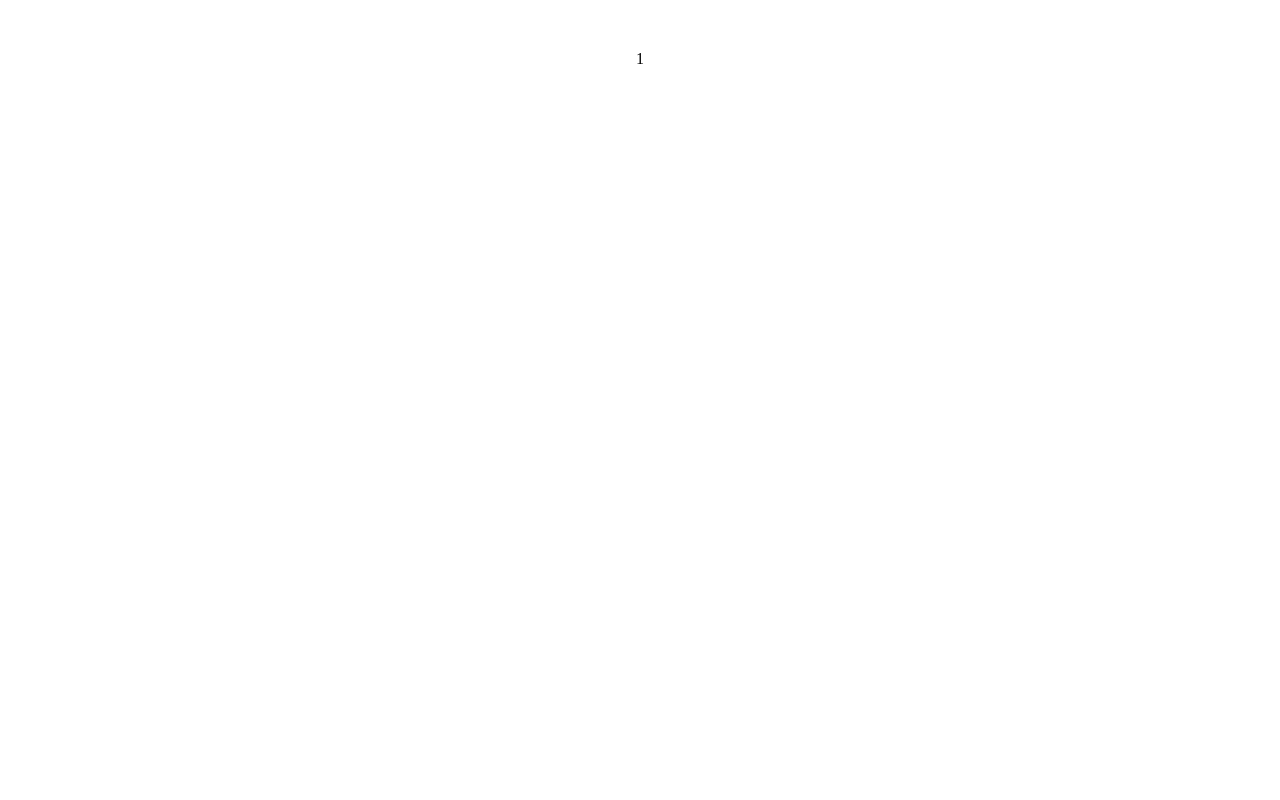
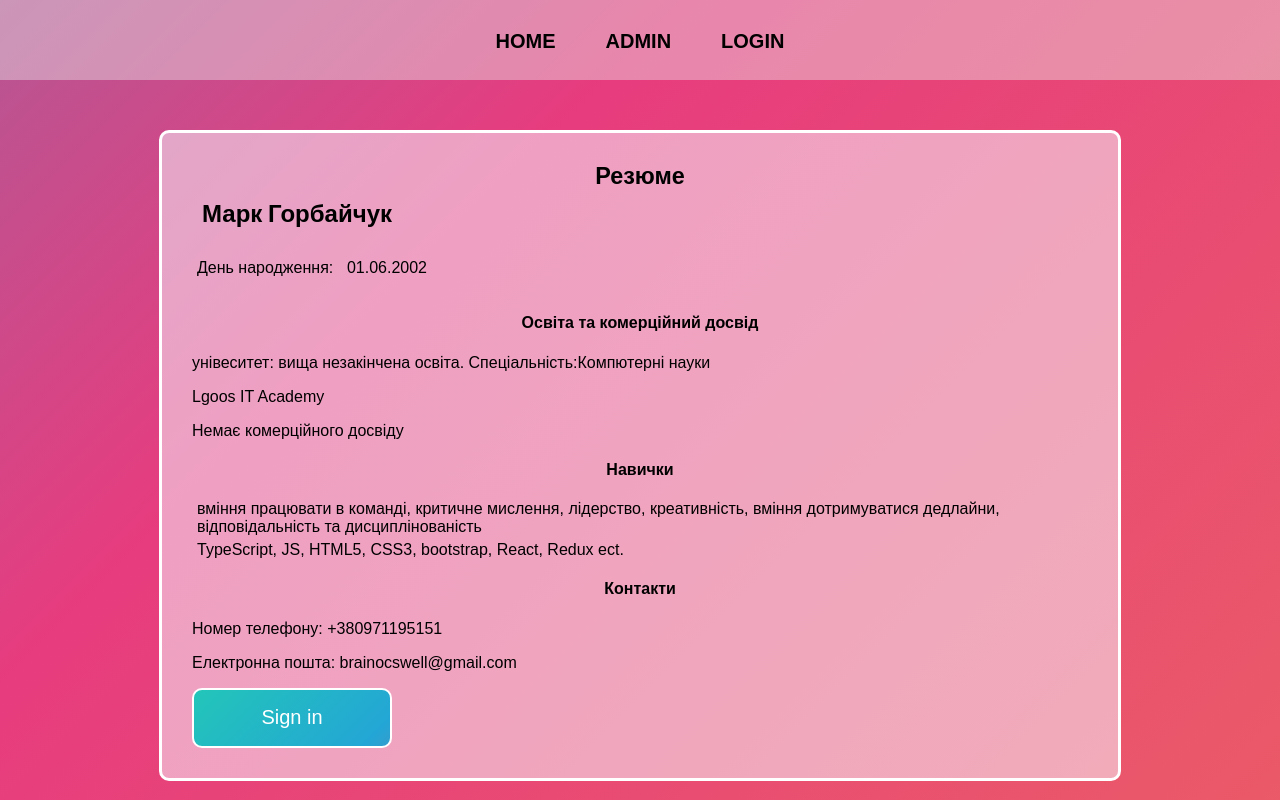
Before and after one commit to Mar4ik-G/Mar4ik-G.github, a React (Create React App) app in the folder my-app/: page / in a window 1280 px wide. Built offline with nearby package versions, Linux system fonts and the light colour scheme.

Commit message:
css main/resume page

```diff
--- a/my-app/src/App.css
+++ b/my-app/src/App.css
@@ -1,6 +1,30 @@
+body{
+    margin: 0;
+}
 
 .App{
-    display: flex;
-    justify-content: center;
-    margin-top: 50px;
+    display: block;
+    height: 100vh;
+
 }
+
+.header{
+    height: 80px;
+    background-color: rgba(233, 246, 241, 0.4);
+    text-align: center;
+    margin: 0 auto;
+    padding-top: 30px;
+    box-sizing: border-box;
+}
+.link{
+    margin: 10px 25px;
+    text-decoration: none;
+    color: #000000;
+    font-weight: bold;
+    font-family: sans-serif;
+    font-size: 20px;
+}
+
+.link:hover{
+    border-bottom: 2px solid black;
+}
--- a/my-app/src/App.js
+++ b/my-app/src/App.js
@@ -1,18 +1,28 @@
 import './App.css';
-import {Route, Routes} from "react-router-dom";
+import {NavLink, Route, Routes} from "react-router-dom";
 import Main from "./components/mainPage/Main";
 import AdminPage from "./components/adminPage/AdminPage";
 import LoginPage from "./components/loginPage/LoginPage";
+import {Provider} from "react-redux";
+import {store} from "./redux/store";
 
 
 function App() {
   return (
     <div className="App">
-        <Routes>
-          <Route path="/" element={<Main/>}></Route>
-          <Route path="/admin" element={<AdminPage/>}></Route>
-          <Route path="/login" element={<LoginPage/>}></Route>
-        </Routes>
+        <header className="header">
+            <NavLink className="link" to="/">HOME</NavLink>
+            <NavLink className="link" to="/admin">ADMIN</NavLink>
+            <NavLink className="link" to="/login">LOGIN</NavLink>
+        </header>
+        <Provider store={store}>
+            <Routes>
+                <Route path="/" element={<Main/>}></Route>
+                <Route path="/admin" element={<AdminPage/>}></Route>
+                <Route path="/login" element={<LoginPage/>}></Route>
+            </Routes>
+        </Provider>
+
     </div>
   );
 }
--- a/my-app/src/components/mainPage/Main.js
+++ b/my-app/src/components/mainPage/Main.js
@@ -1,11 +1,45 @@
 import React from 'react';
+import Ms from "./mainStyle.module.css";
+import {useSelector} from "react-redux";
 
 
 const Main = () => {
+    const data = useSelector((state) => state.resumeInfoReducer.inforesume)
 
     return (
-        <div>
-            1
+
+        <div className={Ms.mainBlock}>
+
+            <div className={Ms.Resume}>
+                <h3>Резюме</h3>
+            </div>
+
+            <div className={Ms.nameAndSurname}>
+                <h2>{data.name}</h2>
+                <h2>{data.surname}</h2>
+            </div>
+
+            <div className={Ms.birthday}>
+                <p>День народження:</p>
+                <p>{data.dateofbirth}</p>
+            </div>
+
+            <div>
+                <h4 style={{textAlign:'center'}}>Освіта та комерційний досвід</h4>
+                {data.education.map(e => <p>{e.data}</p>)}
+                <p>{data.experiance}</p>
+            </div>
+
+
+            <div>
+                <h4 style={{textAlign:'center'}}>Навички</h4>
+                {data.hardAndSoftSkills.map(e => <p className={Ms.skills}>{e.data}</p>)}
+            </div>
+
+            <h4 style={{textAlign:'center'}}>Контакти</h4>
+            {data.contacts.map(e => <p>{e.main} {e.info}</p>)}
+
+                <button className={Ms.button}>Sign in</button>
         </div>
     );
 };
--- /dev/null
+++ b/my-app/src/components/mainPage/mainStyle.module.css
@@ -0,0 +1,92 @@
+body {
+    background: linear-gradient(-45deg, #ee7752, #e73c7e, #23a6d5, #23d5ab);
+    background-size: 400% 400%;
+    animation: gradient 15s ease infinite;
+    height: 100vh;
+    font-family: sans-serif;
+}
+
+.Resume{
+    font-size: 20px;
+    text-align: center;
+}
+
+.birthday{
+    display: flex;
+    justify-content: space-between;
+    width: 230px;
+    margin-top: 5px;
+    margin: 5px;
+}
+
+.skills{
+    margin: 5px;
+}
+
+h3,h2{
+    margin: 0px;
+}
+
+.mainBlock{
+    padding: 30px;
+    min-width: 50%;
+    max-width: 70%;
+    margin: 0 auto;
+    min-hight: 60%;
+    margin-top: 50px;
+    background-color: rgba(247, 248, 255, 0.53);
+    border-radius: 10px;
+    border: 3px solid white;
+}
+
+.nameAndSurname{
+    display: flex;
+    width: 190px;
+    justify-content: space-between;
+    margin: 10px;
+    margin-bottom: 15px;
+}
+
+.button{
+    cursor: pointer;
+    background: linear-gradient(-45deg, #ee7752, #e73c7e, #23a6d5, #23d5ab);
+    background-size: 400% 400%;
+    animation: gradient1 15s ease infinite;
+    width: 200px;
+    height: 60px;
+    border: 2px solid white;
+    border-radius: 10px;
+    color: white;
+    font-size: 20px;
+    font-family: sans-serif;
+    transition: .5s ease-in-out 0s;
+}
+
+.button:hover{
+    transform:  scale(1.05);
+}
+
+
+@keyframes gradient {
+    0% {
+        background-position: 0% 50%;
+    }
+    50% {
+        background-position: 100% 50%;
+    }
+    100% {
+        background-position: 0% 50%;
+    }
+}
+
+@keyframes gradient1 {
+    0% {
+        background-position: 100% 50%;
+    }
+    50% {
+        background-position: 0% 50%;
+    }
+    100% {
+        background-position: 100% 50%;
+    }
+}
--- /dev/null
+++ b/my-app/src/redux/reducers/resumeInfoReducer.js
@@ -0,0 +1,31 @@
+const initialState = {
+    inforesume: {
+        name: "Марк",
+        surname: "Горбайчук",
+        dateofbirth: "01.06.2002",
+        placeOfResidence: "city.Lviv",
+        contacts: [
+            {main: "Номер телефону: ", info: "+380971195151"},
+            {main: "Електронна пошта: ", info: "brainocswell@gmail.com"},
+        ],
+        hardAndSoftSkills: [
+            {data: "вміння працювати в команді, критичне мислення, лідерство, креативність," +
+                    " вміння дотримуватися дедлайни, відповідальність та дисциплінованість"},
+            {data: "TypeScript, JS, HTML5, CSS3, bootstrap, React, Redux ect."}
+        ],
+        experiance: "Немає комерційного досвіду",
+        education: [
+            {data: "унівеситет: вища незакінчена освіта. Спеціальність:Компютерні науки"},
+            {data: "Lgoos IT Academy"},
+        ],
+    }
+}
+
+const resumeInfoReducer = (state = initialState, action) => {
+    switch (action.type) {
+        default:
+            return state;
+    }
+}
+
+export default resumeInfoReducer;
--- a/my-app/src/redux/store.js
+++ b/my-app/src/redux/store.js
@@ -1,5 +1,8 @@
-// import {createStore} from "redux";
-//
-//
-//
-// export const store = createStore();
+import {combineReducers, createStore} from "redux";
+import resumeInfoReducer from "./reducers/resumeInfoReducer";
+
+const rootReducer = combineReducers({
+    resumeInfoReducer:resumeInfoReducer,
+})
+
+export const store = createStore(rootReducer);
```
